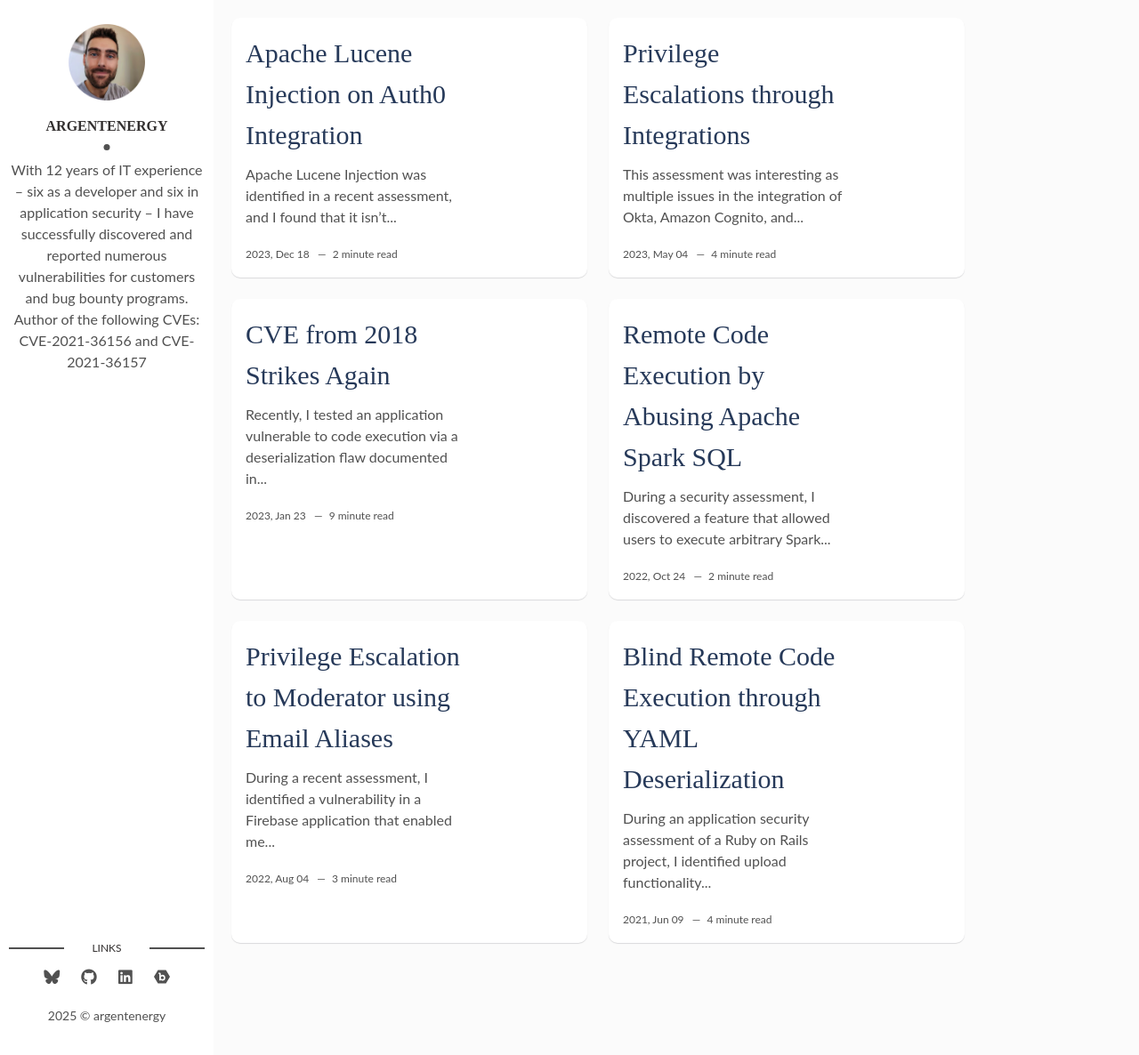
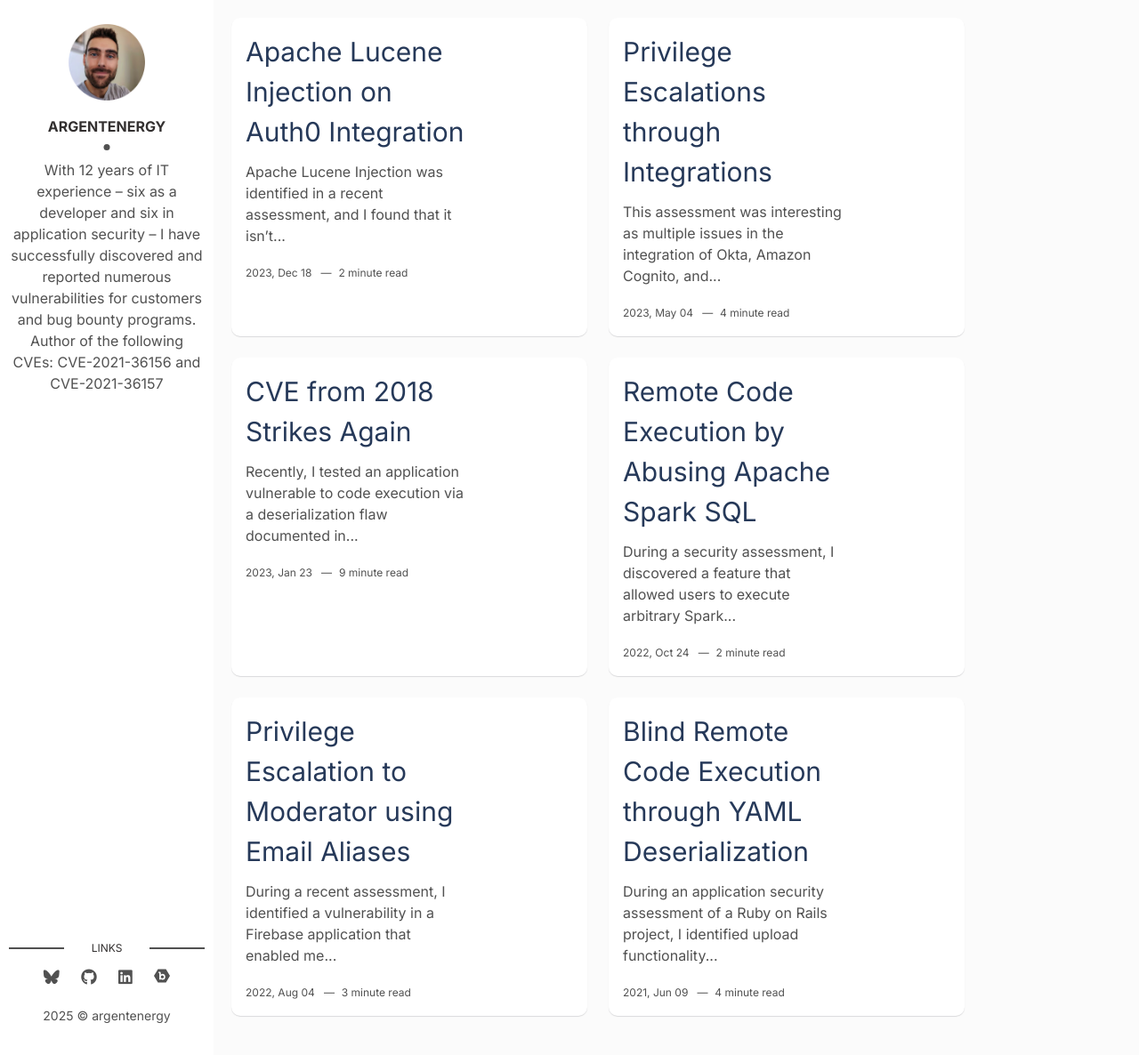
Before and after one commit to ArgentEnergy/argentenergy.github.io, a Jekyll site: the page built from index.html, in a window 1280 px wide and 1186 px high. Shown: the whole window at 89% size. Built offline with Jekyll 4.4.1, drawn with Linux system fonts in a browser that asks for light colours; the list of posts is cut into pages by our own code.

Commit message:
Update main.css

```diff
--- a/assets/css/main.css
+++ b/assets/css/main.css
@@ -756,7 +756,7 @@ html {
 }
 
 body {
-  font-family: 'Lato', sans-serif;
+  font-family: 'Inter', sans-serif;
   color: #515151;
   background-color: #fbfbfb;
   margin: 0;
@@ -894,7 +894,7 @@ pre code {
 }
 
 .about .author-name {
-  font-family: 'PT Serif', serif;
+  font-family: 'Inter', serif;
   margin: 0 0 10px;
   position: relative;
   padding-bottom: 15px;
@@ -1087,7 +1087,7 @@ footer .copyright {
 }
 
 .post .post-content .post-title a {
-  font-family: 'PT Serif', serif;
+  font-family: 'Inter', serif;
   text-decoration: none;
   color: #263959;
 }
```
